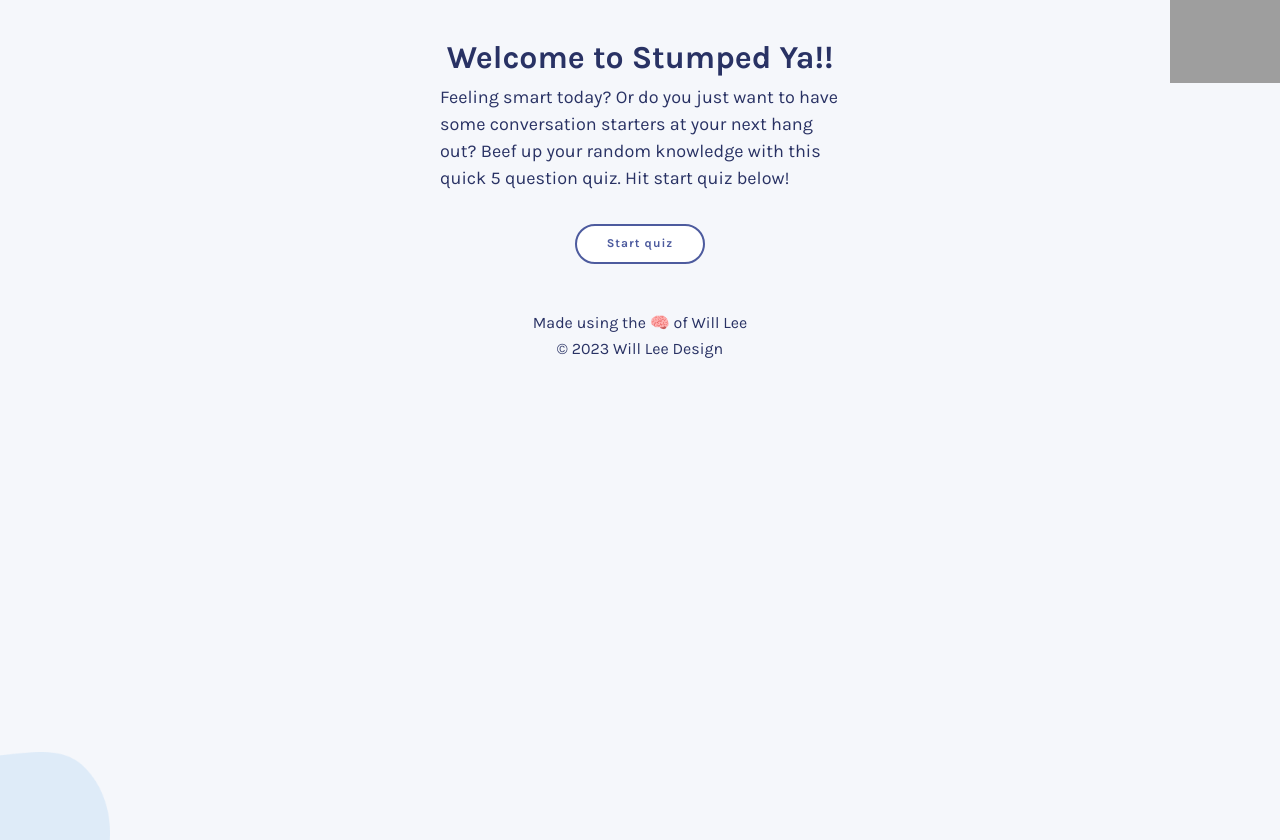
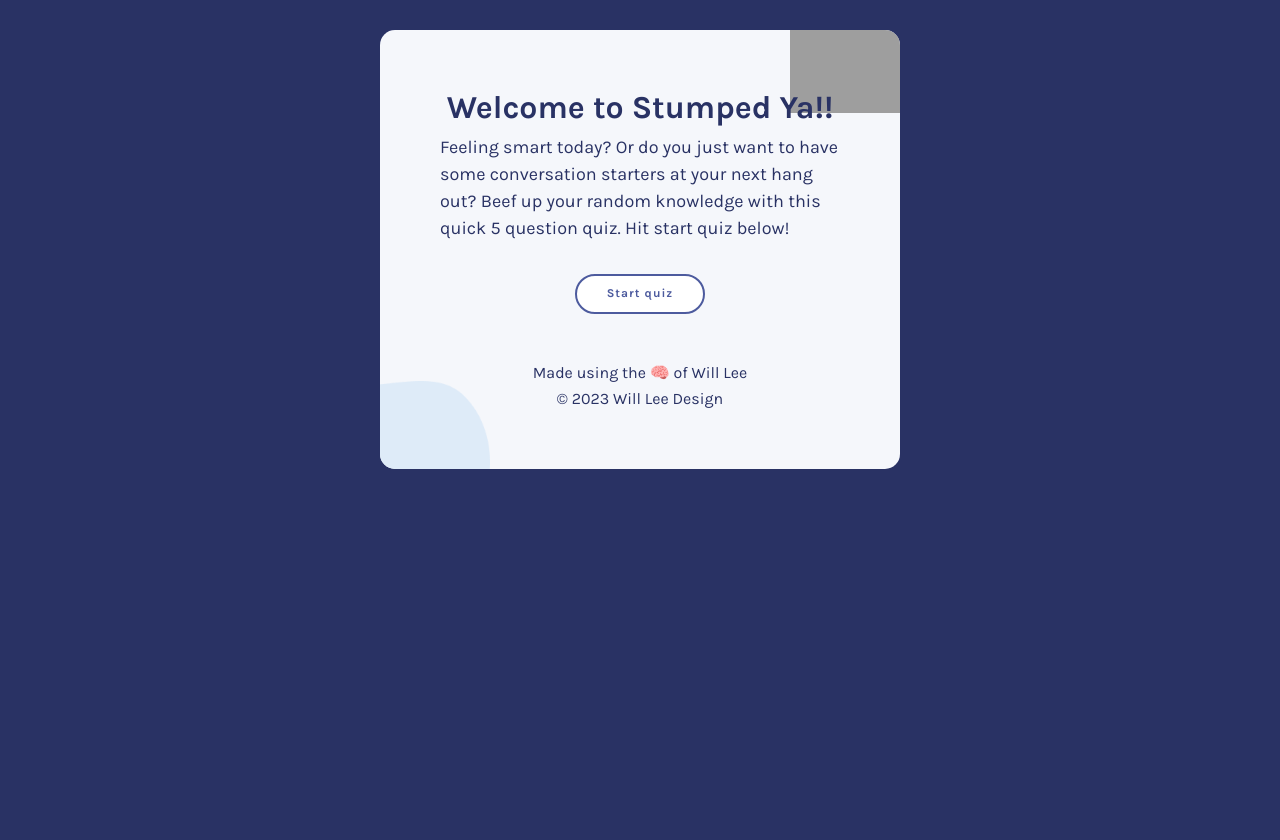
Before and after one commit to WilleeRobot/quizGame, a React (Vite) app: page / in a window 1280 px wide. After the commit the page ends 800 px from the top, so only its background shows below. Built offline with nearby package versions, Linux system fonts and the light colour scheme; grey boxes are pictures that could not be loaded.

Commit message:
Update style v2

```diff
--- a/style.css
+++ b/style.css
@@ -2,7 +2,7 @@ body {
   box-sizing: border-box;
   font-family: "Karla", sans-serif;
   color: #293264;
-  background-color: #f5f7fb;
+  background-color: #293264;
   margin: 0;
   min-height: 100vh;
 }
@@ -17,13 +17,24 @@ p {
   padding: 0;
 }
 
+#root {
+  display: flex;
+  justify-content: center;
+  align-items: flex-start;
+  padding: 30px;
+}
+
 .App {
-  height: 100%;
+  background-color: #f5f7fb;
+  height: auto;
+  max-width: 1200px;
   position: relative;
   display: flex;
   justify-content: center;
   align-items: flex-start;
-  padding: 20px;
+  padding: 40px;
+  border-radius: 15px;
+  overflow: hidden;
 }
 
 .footer {
@@ -59,14 +70,12 @@ p {
   position: absolute;
   top: 0;
   right: 0;
-  z-index: -10;
 }
 .blob2 {
   width: 110px;
   position: absolute;
   bottom: 0;
   left: 0;
-  z-index: -10;
 }
 
 /* ***** QUIZ COMPONENT STYLING ***** */
@@ -78,6 +87,7 @@ p {
   justify-content: flex-start;
   gap: 20px;
   height: 100%;
+  z-index: 100;
 }
 
 .question {
```
